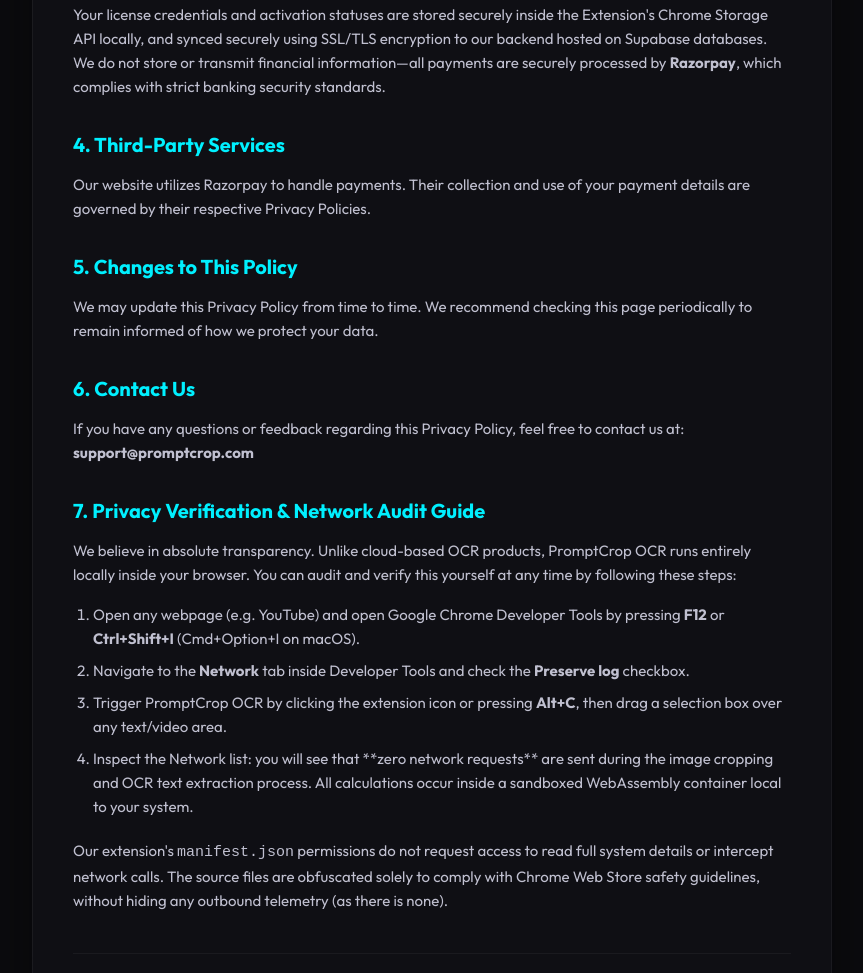
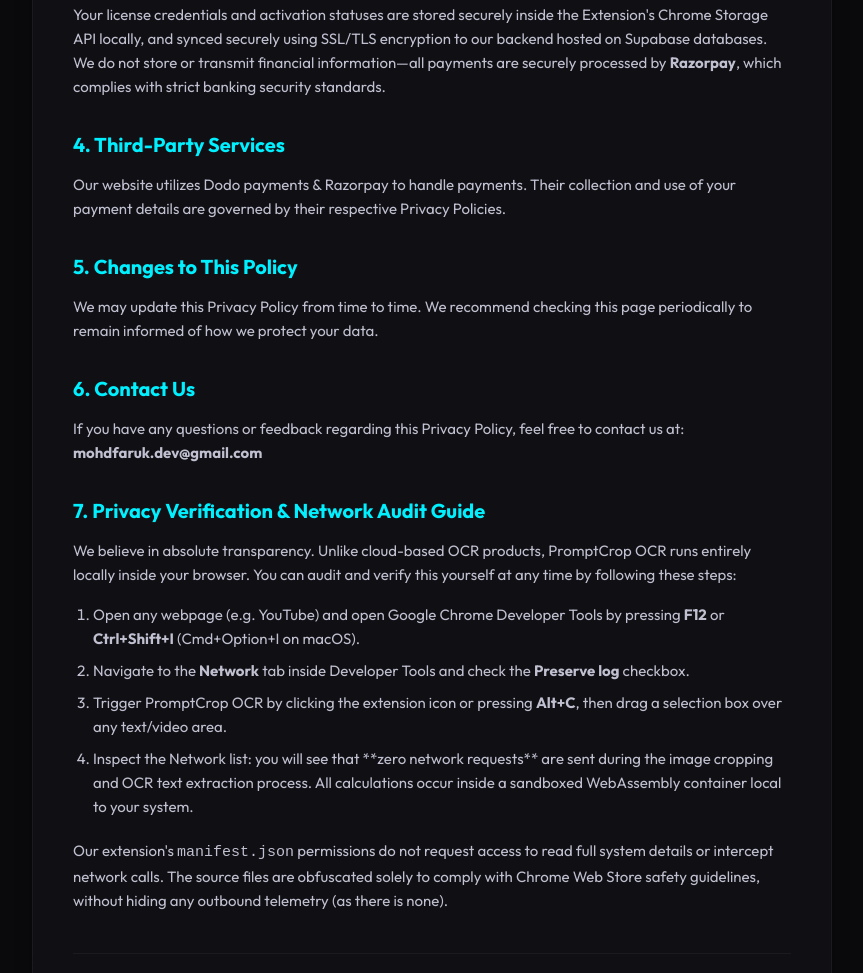
Before and after one commit to MohdFaruk-ui/PromptCrop, a plain HTML site: page privacy.html in a window 1280 px wide. Shown: the part 833-1806 px from the top of the page, without its empty margins (208-1071 px from the left). Drawn offline with Linux system fonts and the light colour scheme.

Commit message:
Update privacy.html

```diff
--- a/privacy.html
+++ b/privacy.html
@@ -144,13 +144,13 @@
     <p>Your license credentials and activation statuses are stored securely inside the Extension's Chrome Storage API locally, and synced securely using SSL/TLS encryption to our backend hosted on Supabase databases. We do not store or transmit financial information—all payments are securely processed by <strong>Razorpay</strong>, which complies with strict banking security standards.</p>
 
     <h2>4. Third-Party Services</h2>
-    <p>Our website utilizes Razorpay to handle payments. Their collection and use of your payment details are governed by their respective Privacy Policies.</p>
+    <p>Our website utilizes Dodo payments & Razorpay to handle payments. Their collection and use of your payment details are governed by their respective Privacy Policies.</p>
 
     <h2>5. Changes to This Policy</h2>
     <p>We may update this Privacy Policy from time to time. We recommend checking this page periodically to remain informed of how we protect your data.</p>
 
     <h2>6. Contact Us</h2>
-    <p>If you have any questions or feedback regarding this Privacy Policy, feel free to contact us at: <strong>support@promptcrop.com</strong></p>
+    <p>If you have any questions or feedback regarding this Privacy Policy, feel free to contact us at: <strong>mohdfaruk.dev@gmail.com</strong></p>
 
     <h2>7. Privacy Verification & Network Audit Guide</h2>
     <p>We believe in absolute transparency. Unlike cloud-based OCR products, PromptCrop OCR runs entirely locally inside your browser. You can audit and verify this yourself at any time by following these steps:</p>
```
